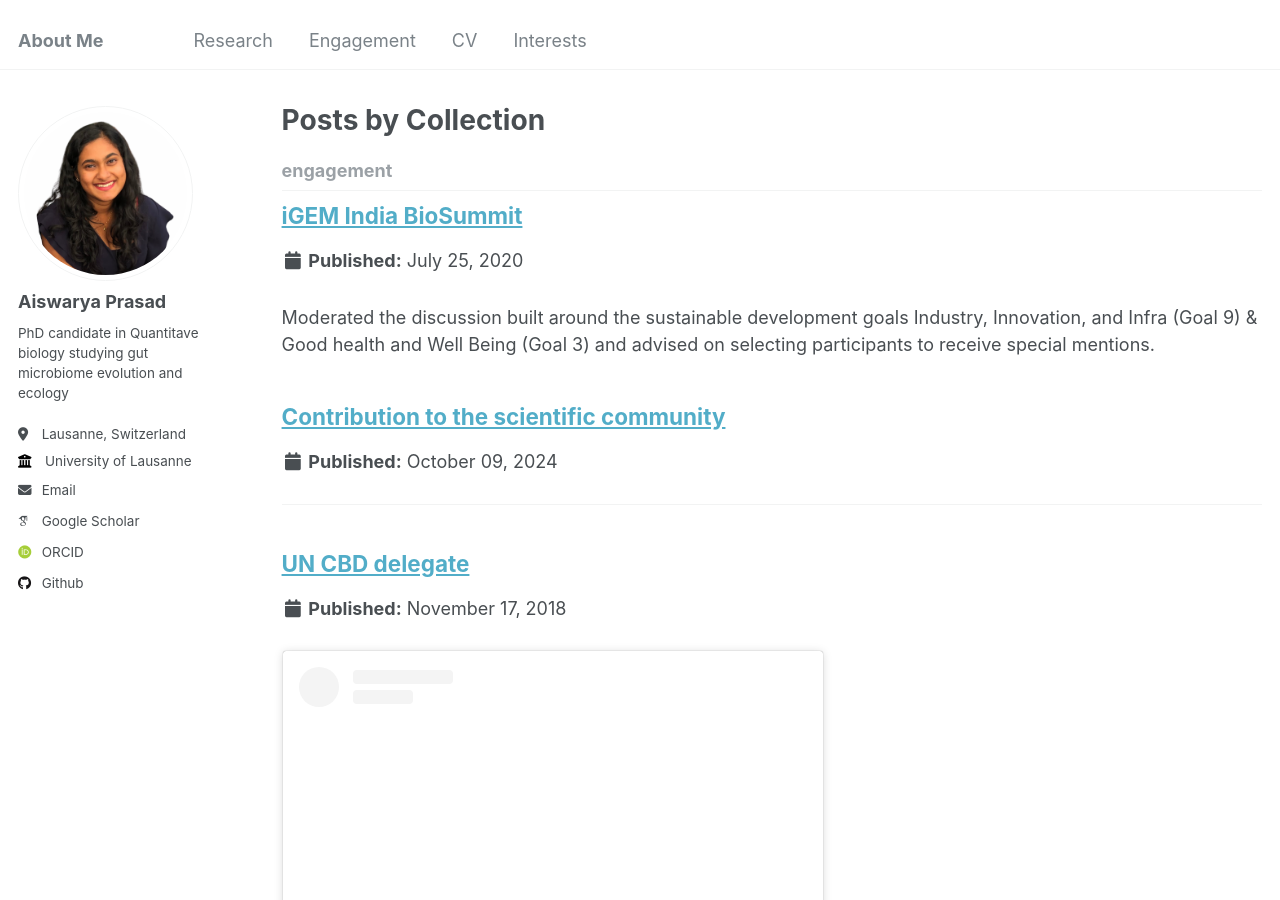
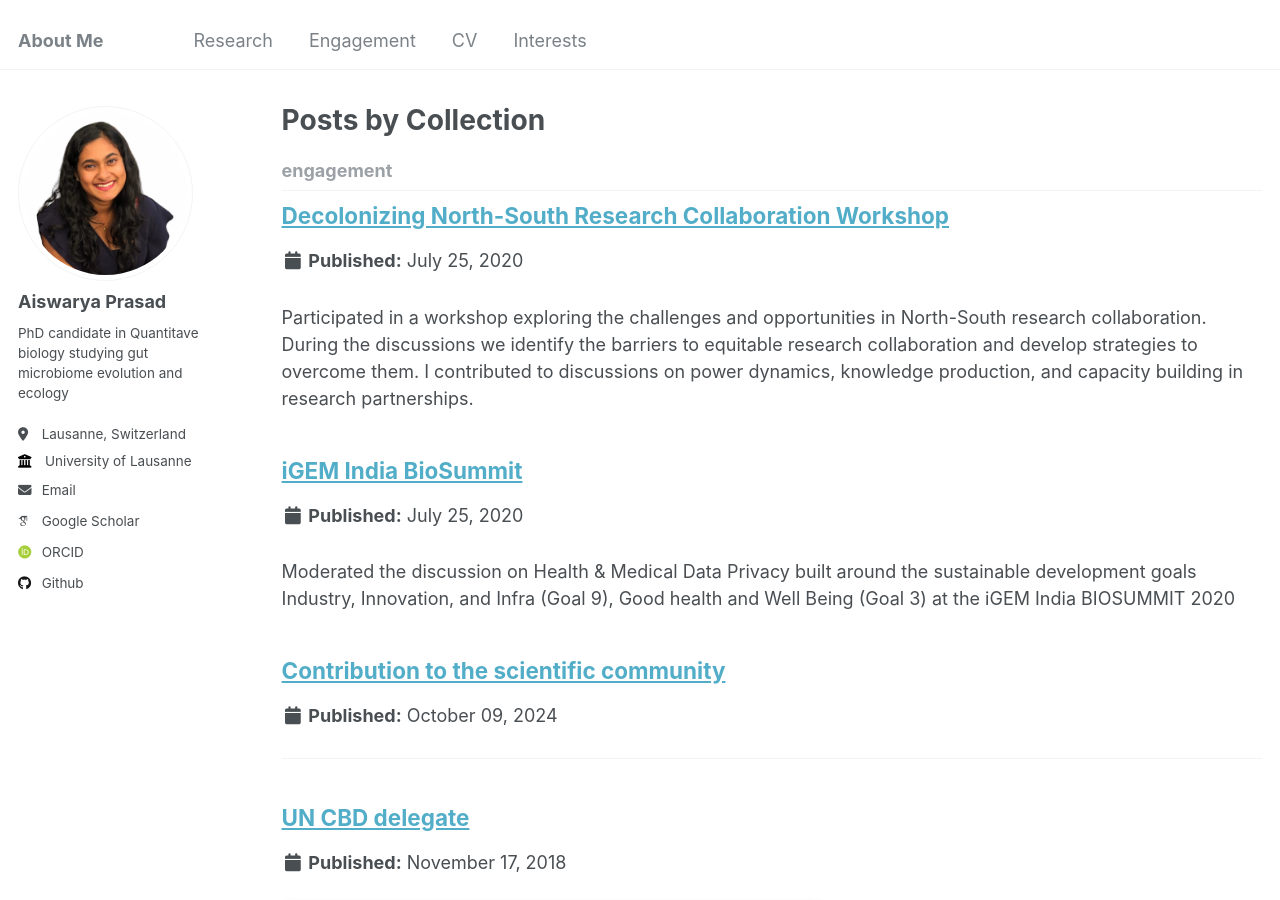
Before and after one commit to Aiswarya-prasad/aiswarya-prasad.github.io, a Jekyll site: the page built from _pages/collection-archive.html, in a window 1280 px wide and 900 px high. Built offline with Jekyll 4.4.1, drawn with Linux system fonts in a browser that asks for light colours; some web fonts are replaced; a script that is not in the unit is left out.

Commit message:
Syntax change, squash commit later or just ignore.

```diff
--- /dev/null
+++ b/_engagement/decolonizing-research-colab.md
@@ -0,0 +1,10 @@
+---
+title: "Decolonizing North-South Research Collaboration Workshop"
+layout: archive
+collection: engagement
+permalink: /engagement/decolonizingresearchcolab
+venue: "Centre for Development and Environment, University of Bern"
+date: 2020-07-25
+---
+
+Participated in a workshop exploring the challenges and opportunities in North-South research collaboration. During the discussions we identify the barriers to equitable research collaboration and develop strategies to overcome them. I contributed to discussions on power dynamics, knowledge production, and capacity building in research partnerships.
--- a/_engagement/igem-india-biosummit.md
+++ b/_engagement/igem-india-biosummit.md
@@ -13,5 +13,4 @@ media:
     height: 400
 ---
 
-
-Moderated the discussion built around the sustainable development goals Industry, Innovation, and Infra (Goal 9) & Good health and Well Being (Goal 3) and advised on selecting participants to receive special mentions.
+Moderated the discussion on Health & Medical Data Privacy built around the sustainable development goals Industry, Innovation, and Infra (Goal 9), Good health and Well Being (Goal 3) at the iGEM India BIOSUMMIT 2020
```
Also changed, not shown: _drafts/decolonizing-research-colab.md (deleted, +0 -10 lines).
